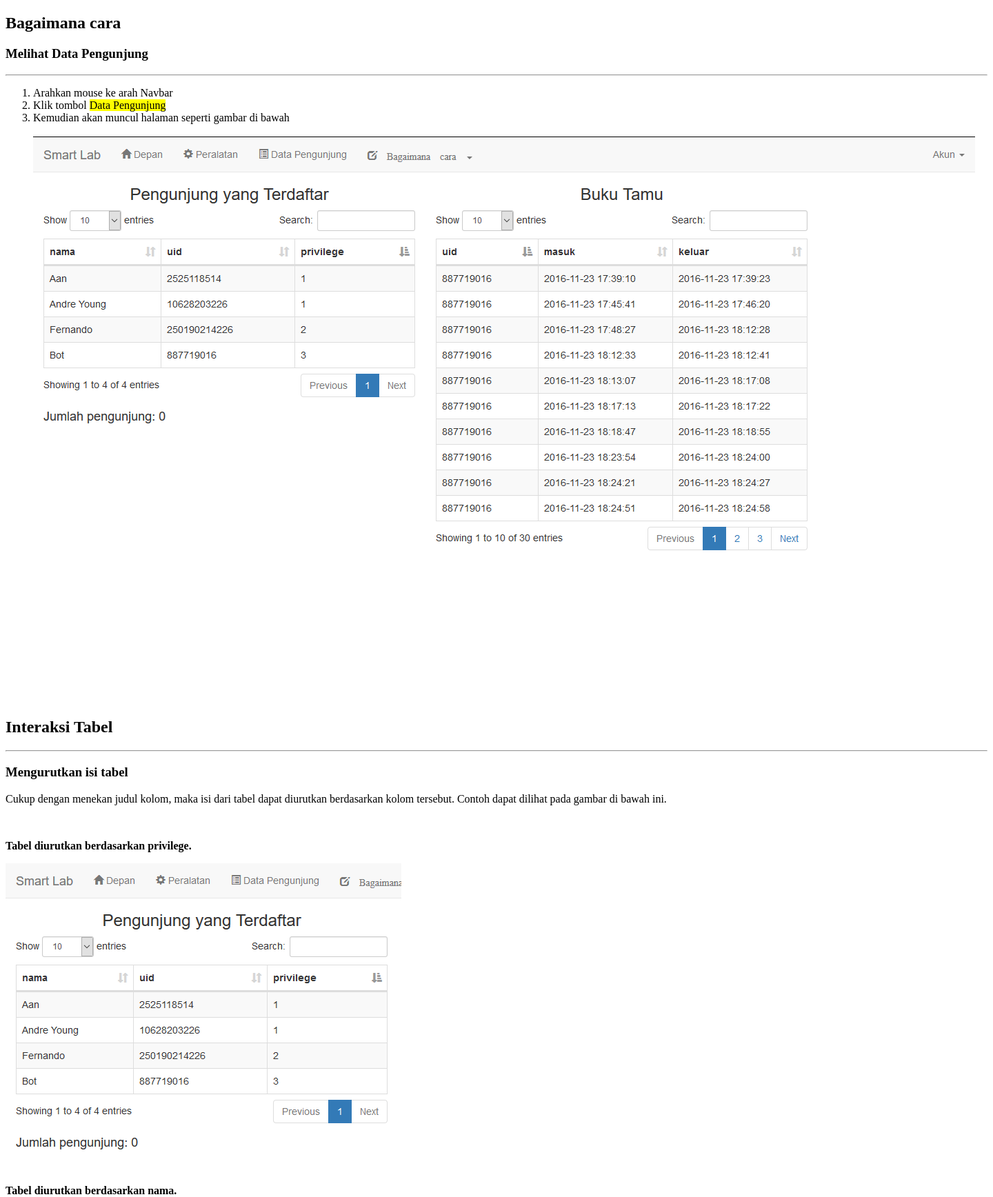
After one commit to 100nandoo/Skripsi, a PHP site: page /pages/tutor3.html in a window 1440 px wide. The commit adds this page. Shown: the top 1736 px of the page at 69% size. Run offline with PHP 8.4, Linux system fonts and the light colour scheme.

Commit message:
Penambahan halaman tutor3
Penambahan halaman tutor3 yang telah selesai

```diff
--- a/js/anglr_script.js
+++ b/js/anglr_script.js
@@ -26,6 +26,9 @@ labApp.config(function($routeProvider) {
   })
   .when('/tutor2', {
     templateUrl : '../pages/tutor2.html',
+  })
+  .when('/tutor3', {
+    templateUrl : '../pages/tutor3.html',
   });
 });
 
--- a/pages/dashboard.php
+++ b/pages/dashboard.php
@@ -45,6 +45,7 @@ if (!isset($_SESSION['username'])) {
           <ul class="dropdown-menu" role="menu">
             <li><a href="#tutor1"><span class="glyphicon glyphicon-user"></span> Menambah Pengunjung Baru</a></li>
             <li><a href="#tutor2"><span class="glyphicon glyphicon-cog"></span> Mengendalikan Perangkat Kelistrikan</a></li>
+            <li><a href="#tutor3"><span class="glyphicon glyphicon-list-alt"></span> Melihat Data Pengunjung</a></li>
             <li><a href="logout.php"><span class="glyphicon glyphicon-log-in"></span> Logout</a></li>
           </ul>
         </li>
--- /dev/null
+++ b/pages/tutor3.html
@@ -0,0 +1,66 @@
+
+<!DOCTYPE html>
+<html>
+<head>
+  <meta charset="utf-8">
+  <title>title</title>
+</head>
+<body>
+  <div class="container-fluid">
+    <h2 class="text-center">Bagaimana cara</h2>
+    <h3 class="text-center">Melihat Data Pengunjung</h3><hr>
+    <ol class="text-justify">
+      <li>Arahkan mouse ke arah Navbar</li>
+      <li>Klik tombol <mark>Data Pengunjung</mark></li>
+      <li>Kemudian akan muncul halaman seperti gambar di bawah</li>
+      <br><img src="../images/tutor3-1.png" alt="data-pengunjung" class="img-thumbnail img-responsive"><br><br>
+    </ol><br>
+    <h2><strong>Interaksi Tabel</strong></h2><hr>
+
+    <!-- Mengurutkan isi tabel  -->
+    <h3>Mengurutkan isi tabel</h3>
+    <p>
+      Cukup dengan menekan judul kolom, maka isi dari tabel dapat diurutkan berdasarkan kolom tersebut.
+      Contoh dapat dilihat pada gambar di bawah ini.
+    </p><br>
+    <div class="col-sm-6">
+      <p class="text-center">
+        <strong>Tabel diurutkan berdasarkan privilege.</strong>
+      </p>
+      <img src="../images/tutor3-2.png" alt="data-pengunjung" class="img-thumbnail img-responsive"><br><br>
+    </div>
+
+    <div class="col-sm-6">
+      <p class="text-center">
+        <strong>Tabel diurutkan berdasarkan nama.</strong>
+      </p>
+      <img src="../images/tutor3-3.png" alt="data-pengunjung" class="img-thumbnail img-responsive"><br><br>
+    </div>
+
+    <!-- Mencari data pada tabel -->
+<h3>Mencari Data pada Tabel</h3>
+<p>Klik kursor pada sebelah kanan <mark>seach</mark>. Maka kotak search akan tersorot.
+  Untuk lebih jelas dapat dilihat pada gambar di bawah.</p>
+<br>
+
+<div class="col-sm-6">
+  <p class="text-center">
+    <strong>Sebelum kotak search disorot.</strong>
+  </p>
+  <img src="../images/tutor3-4.png" alt="data-pengunjung" class="img-thumbnail img-responsive"><br><br>
+</div>
+
+<div class="col-sm-6">
+  <p class="text-center">
+    <strong>Setelah kotak search disorot.</strong>
+  </p>
+  <img src="../images/tutor3-5.png" alt="data-pengunjung" class="img-thumbnail img-responsive"><br><br>
+</div>
+<p>
+  Untuk melakukan pencarian pada tabel cukup dengan mengetikannya ke dalam kotak search.
+  Lalu tabel hanya akan memuculkan data yang berkaitan dengan pencarian, seperti gambar dibawah ini.
+</p>
+<img src="../images/tutor3-6.png" alt="data-pengunjung" class="img-thumbnail img-responsive"><br><br>
+</div>
+</body>
+</html>
```
Also changed, not shown: pages/tutor1.html (+4 -3 lines), pages/tutor2.html (+4 -4 lines), images/tutor3-1.png (added), images/tutor3-2.png (added), images/tutor3-3.png (added), images/tutor3-4.png (added), images/tutor3-5.png (added), images/tutor3-6.png (added).
